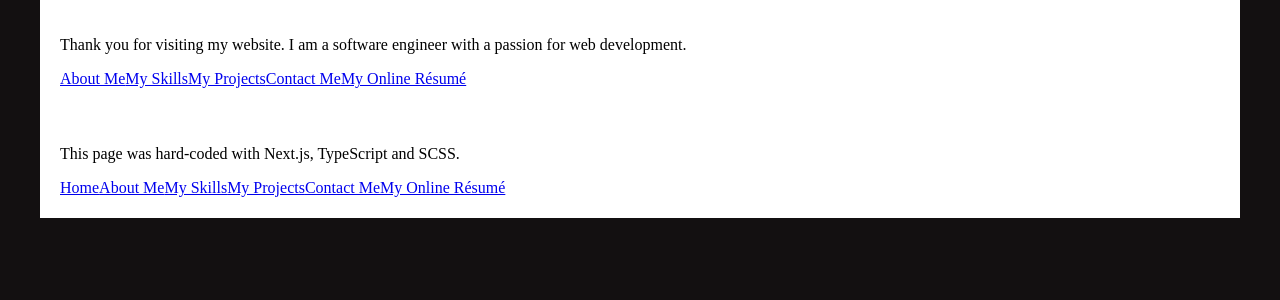
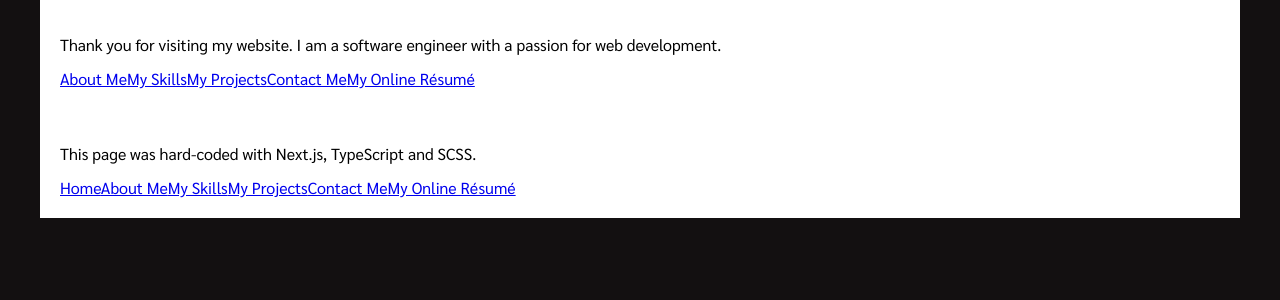
Before and after one commit to PaulRGU2014/kru-paul-2023-website, a Next.js app in the folder frontend/: page / in a window 1280 px wide. Shown: the top 300 px of the page. Built offline with nearby package versions, Linux system fonts and the light colour scheme.

Commit message:
update global font style

```diff
--- a/frontend/src/app/global.scss
+++ b/frontend/src/app/global.scss
@@ -1,6 +1,8 @@
 @import 'normalize.css';
+@import url('https://fonts.googleapis.com/css2?family=Sarabun:ital,wght@0,100;0,200;0,300;0,400;0,500;0,600;0,700;0,800;1,100;1,200;1,300;1,400;1,500;1,600;1,700;1,800&display=swap');
 
 body{
+    font-family: "Sarabun", sans-serif;
     background-color: #131011;
     .content-area {
         max-width: 1200px;
--- a/frontend/src/app/layout.tsx
+++ b/frontend/src/app/layout.tsx
@@ -1,6 +1,7 @@
 import Link from "next/link"
 import { Metadata } from 'next'
 import './global.scss'
+import Footer from '../components/Footer/Footer'
 
 export default function RootLayout({
   children,
@@ -12,19 +13,7 @@ export default function RootLayout({
       <body>
         <div className="content-area">
         <main>{children}</main>
-          <footer>
-            <p>
-              This page was hard-coded with Next.js, TypeScript and SCSS.
-            </p>
-            <div>
-              <Link href="/">Home</Link>
-              <Link href="/about-me">About Me</Link>
-              <Link href="/skills">My Skills</Link>
-              <Link href="/projects">My Projects</Link>
-              <Link href="/contact">Contact Me</Link>
-              <Link href="/online-resume">My Online Résumé</Link>
-            </div>
-          </footer>
+        <Footer />
         </div>
       </body>
     </html>
--- /dev/null
+++ b/frontend/src/components/Footer/Footer.tsx
@@ -0,0 +1,19 @@
+ import Link from 'next/link';
+
+export default function Footer() {
+    return (
+        <footer>
+        <p>
+        This page was hard-coded with Next.js, TypeScript and SCSS.
+        </p>
+        <div>
+        <Link href="/">Home</Link>
+        <Link href="/about-me">About Me</Link>
+        <Link href="/skills">My Skills</Link>
+        <Link href="/projects">My Projects</Link>
+        <Link href="/contact">Contact Me</Link>
+        <Link href="/online-resume">My Online Résumé</Link>
+        </div>
+        </footer>
+    )
+}
```
